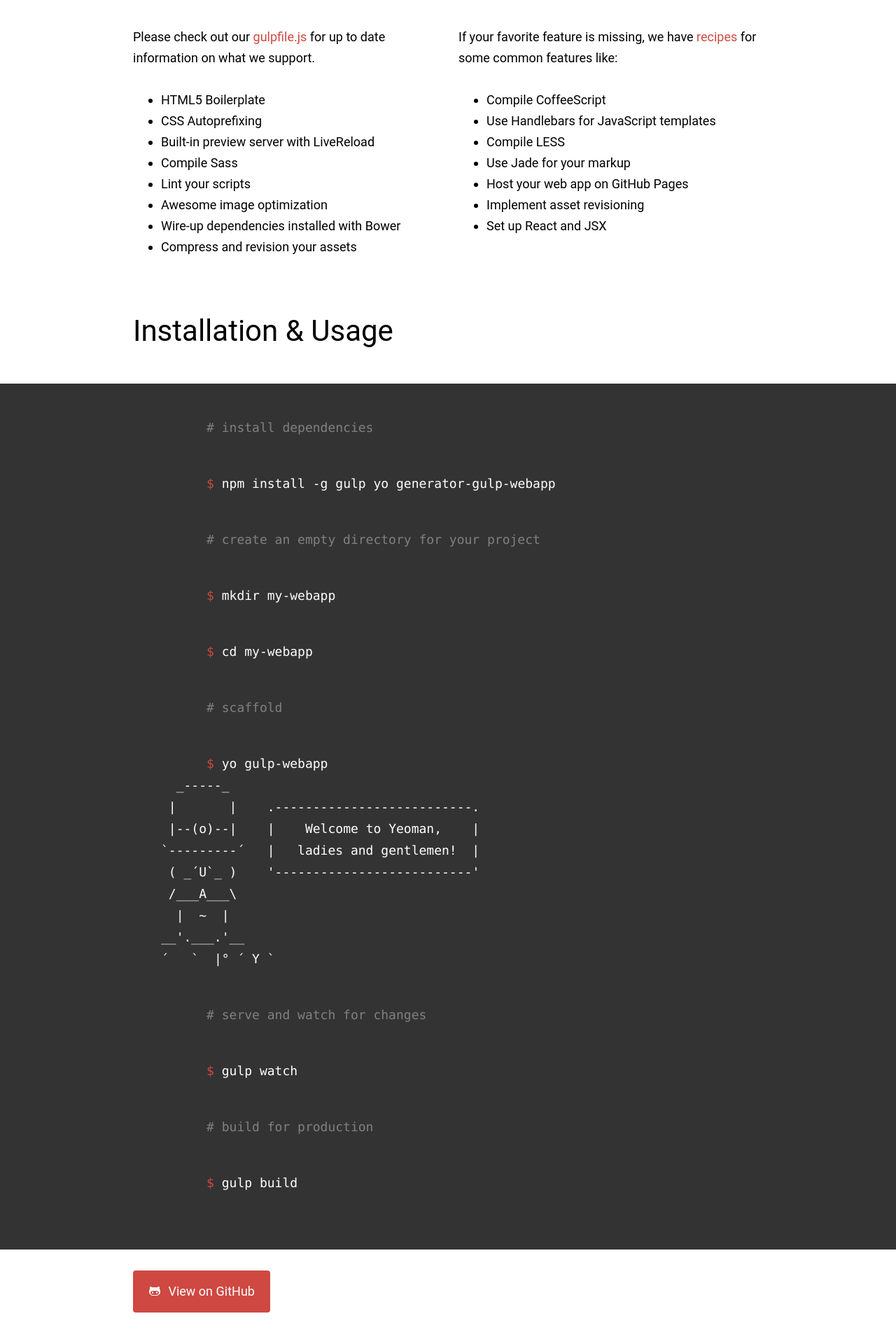
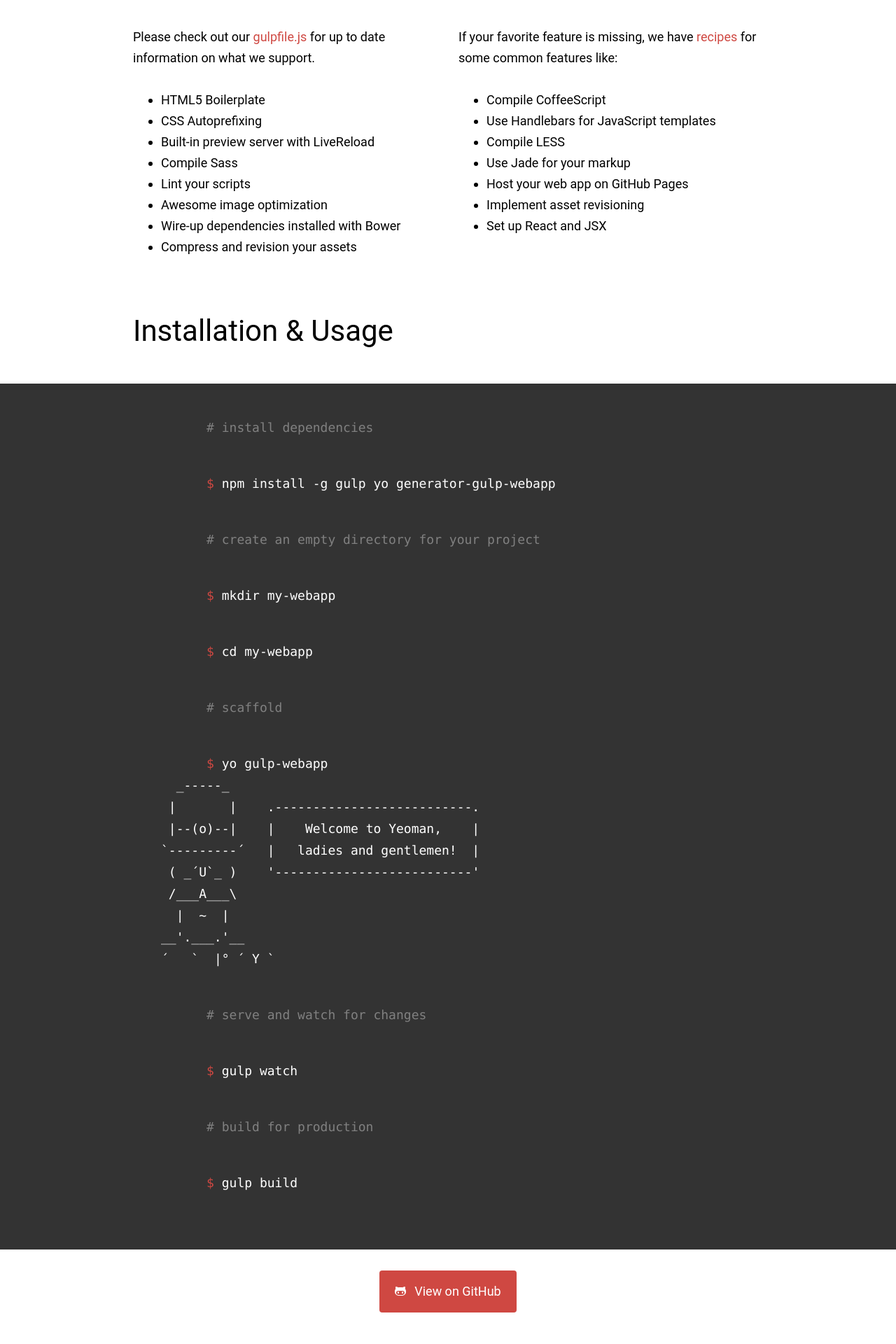
Before and after one commit to yeoman/generator-webapp, a Jekyll site: the page built from index.html, in a window 1280 px wide. Shown: the part 707-2627 px from the top of the page at 70% size. Built offline with Jekyll 4.4.1, drawn with Linux system fonts in a browser that asks for light colours.

Commit message:
Center GitHub button

```diff
--- a/_includes/github.html
+++ b/_includes/github.html
@@ -1,4 +1,4 @@
-<div class="container">
+<div class="container github">
   <a class="btn" href="https://github.com/yeoman/generator-gulp-webapp">
     <img src="images/github.svg" width="16" height="16" alt="GitHub icon">
     View on GitHub
--- /dev/null
+++ b/styles/_github.scss
@@ -0,0 +1,3 @@
+.github {
+  text-align: center;
+}
--- a/styles/main.scss
+++ b/styles/main.scss
@@ -10,6 +10,7 @@
 @import "clearfix";
 @import "code";
 @import "container";
+@import "github";
 @import "grid";
 @import "header";
 @import "intro";
```
